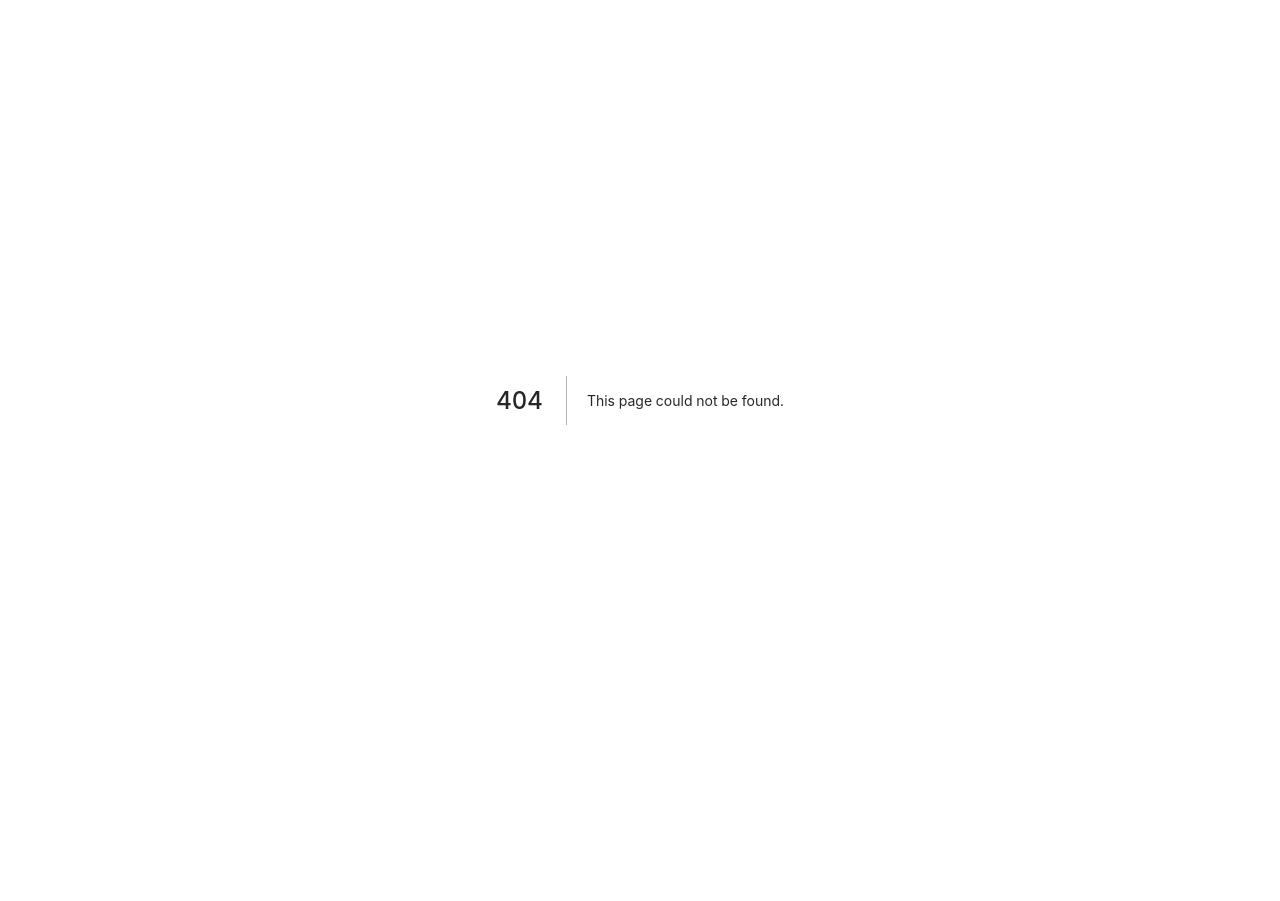
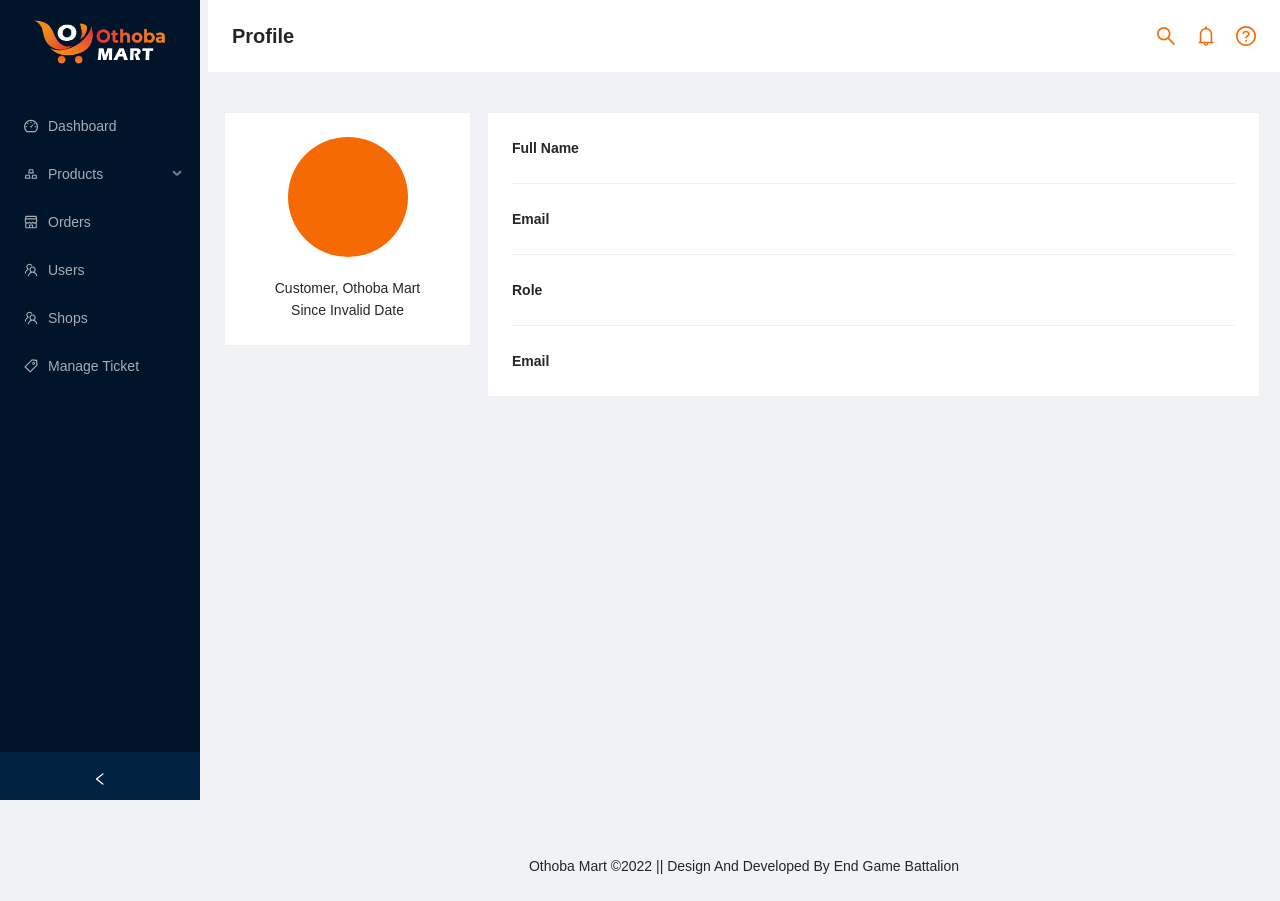
Before and after one commit to johirulislamnishat/othoba-mart-frontend, a Next.js app: page /user/profile in a window 1280 px wide. Before the commit this address had no page. Before the commit the page ends 800 px from the top, so only its background shows below. Built offline with nearby package versions, Linux system fonts and the light colour scheme.

Commit message:
user profile initially added
* user profile initially added

* joining date shown

* profile location changed

```diff
--- /dev/null
+++ b/pages/user/profile/index.js
@@ -0,0 +1,96 @@
+import { Avatar, Card, Col, Divider, Row, Space, Tag } from "antd";
+import React, { useEffect, useState } from "react";
+import AdminLayout from "../../../components/layouts/adminLayout";
+import useProvider from "../../../hooks/useProvider";
+import { humaneDate } from "../../../styles/utilities/time";
+
+const Profile = () => {
+	const [role, setRole] = useState(null);
+	const {
+		state: { user },
+	} = useProvider();
+	const nameWords = user.user_name?.split(" ");
+
+	useEffect(() => {
+		if (user.isSuperAdmin) setRole("Super Admin");
+		else if (user.isAdmin) setRole("Admin");
+		else if (user.isVendor) setRole("Vendor");
+		else setRole("Customer");
+	}, [user]);
+
+	return (
+		<AdminLayout title="OthobaMart | Profile" pageTitle="Profile">
+			<Space direction="vertical" size={45} className="w-full">
+				<Row gutter={[16, 32]}>
+					<Col xs={24} md={10} lg={8} xl={6}>
+						<Card className="text-center">
+							<Avatar
+								size={120}
+								gap={10}
+								style={{ backgroundColor: "#f66a05" }}
+							>
+								{user.user_name}
+							</Avatar>
+							<p className="mt-5 text-xl font-bold">
+								{user.user_name}
+							</p>
+							<p>{user.email}</p>
+							<p>{role}, Othoba Mart</p>
+							<p>Since {humaneDate(user?.createdAt)}</p>
+						</Card>
+					</Col>
+
+					<Col xs={24} md={14} lg={16} xl={18}>
+						<Card>
+							<Row gutter={16} align="middle">
+								<Col xs={8} sm={6} lg={5} xl={3}>
+									<p className="font-bold ">Full Name</p>
+								</Col>
+								<Col xs={16} sm={18} lg={19} xl={21}>
+									<p>{user.user_name}</p>
+								</Col>
+							</Row>
+							<Divider />
+
+							<Row gutter={16} align="middle">
+								<Col xs={8} sm={6} lg={5} xl={3}>
+									<p className="font-bold ">Email</p>
+								</Col>
+								<Col xs={16} sm={18} lg={19} xl={21}>
+									<p>{user.email}</p>
+								</Col>
+							</Row>
+							<Divider />
+
+							<Row gutter={16} align="top">
+								<Col xs={8} sm={6} lg={5} xl={3}>
+									<p className="font-bold ">Role</p>
+								</Col>
+								<Col xs={16} sm={18} lg={19} xl={21}>
+									{user.isSuperAdmin && (
+										<Tag>Super Admin</Tag>
+									)}
+									{user.isAdmin && <Tag>Admin</Tag>}
+									{user.isVendor && <Tag>Vendor</Tag>}
+									{user.isCustomer && <Tag>Customer</Tag>}
+								</Col>
+							</Row>
+							<Divider />
+
+							<Row gutter={16} align="middle">
+								<Col xs={8} sm={6} lg={5} xl={3}>
+									<p className="font-bold ">Email</p>
+								</Col>
+								<Col xs={16} sm={18} lg={19} xl={21}>
+									<p>{user.email}</p>
+								</Col>
+							</Row>
+						</Card>
+					</Col>
+				</Row>
+			</Space>
+		</AdminLayout>
+	);
+};
+
+export default Profile;
--- /dev/null
+++ b/styles/utilities/time.js
@@ -0,0 +1,8 @@
+export function humaneDate(date) {
+	return new Date(date).toLocaleDateString("en-Gb", {
+		weekday: "short",
+		year: "numeric",
+		month: "short",
+		day: "numeric",
+	});
+}
```
